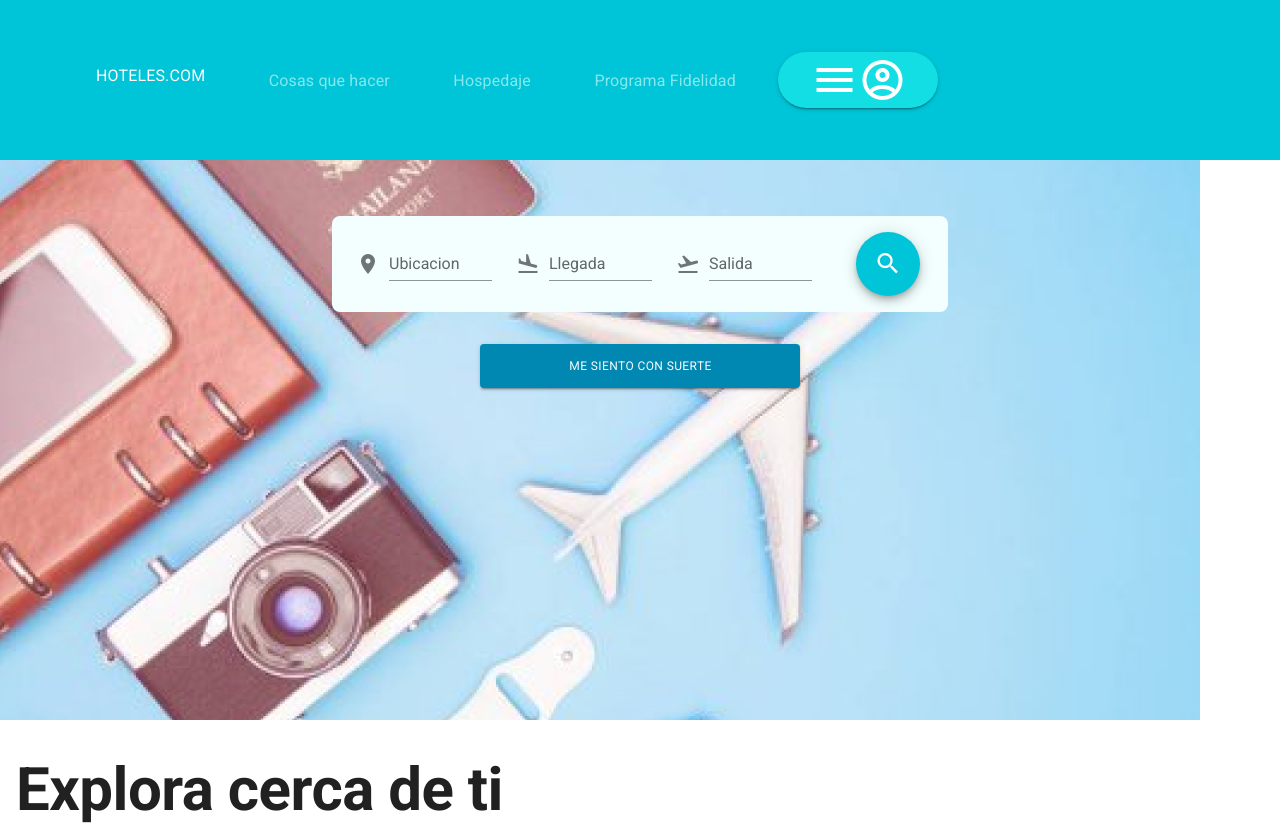
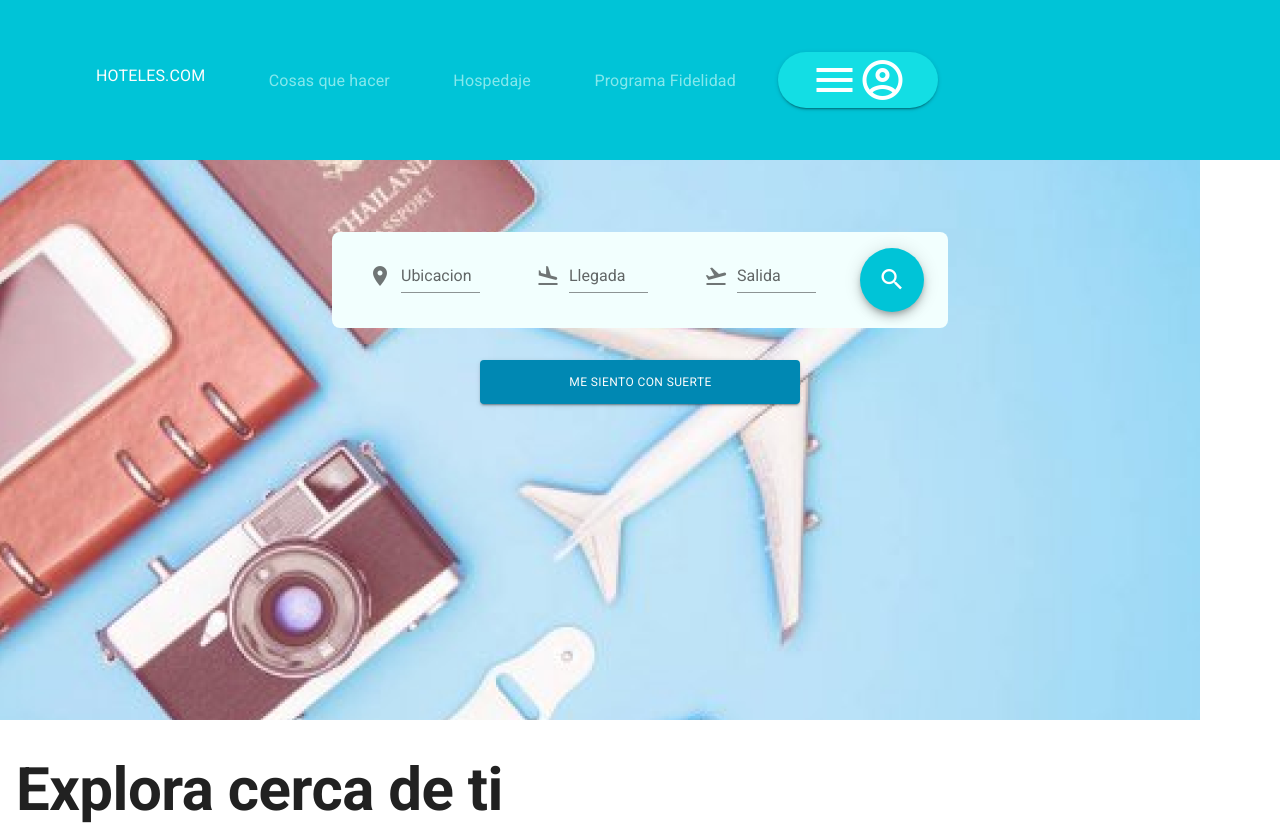
Before and after one commit to vanebustillos/UX-Booking, a Vue app: page /#/ in a window 1280 px wide. Shown: the top 825 px of the page. Built offline with nearby package versions, Linux system fonts and the light colour scheme.

Commit message:
Fix spacing in HomeSearchBar

```diff
--- a/src/components/HomeSearchBar.vue
+++ b/src/components/HomeSearchBar.vue
@@ -1,13 +1,13 @@
 <template>
-  <v-container class="primary lighten-5 rounded-lg py-4">
-    <v-row>
-      <v-col class="ml-6" cols="auto" sm="3">
+  <v-container class="primary lighten-5 rounded-lg py-0 my-4">
+    <v-row class="ma-0 pa-0">
+      <v-col class="ml-6 mr-4">
         <v-text-field class="ink--text text--darken-4 caption"
             label="Ubicacion"
             prepend-icon="mdi-map-marker"
         ></v-text-field>
       </v-col>
-      <v-col cols="auto" sm="3">
+      <v-col class="mx-4">
         <v-menu
           v-model="dateMenu"
           :close-on-content-click="false"
@@ -31,7 +31,7 @@
           <v-date-picker locale="en-in" v-model="arrival" no-title @input="dateMenu = false"></v-date-picker>
         </v-menu>
       </v-col>
-     <v-col cols="auto" sm="3">
+      <v-col class="mx-4">
         <v-menu
           v-model="dateMenu2"
           :close-on-content-click="false"
@@ -54,7 +54,7 @@
           <v-date-picker locale="en-in" v-model="departure" no-title @input="dateMenu2 = false"></v-date-picker>
         </v-menu>
       </v-col>
-      <v-col class="pl-8 pr-6 mr-0" cols="auto">
+      <v-col class="ml-4 mr-6 px-0 py-0 my-4" cols="auto">
         <v-btn class="primary darken-2 white--text"
           fab
           large
```
